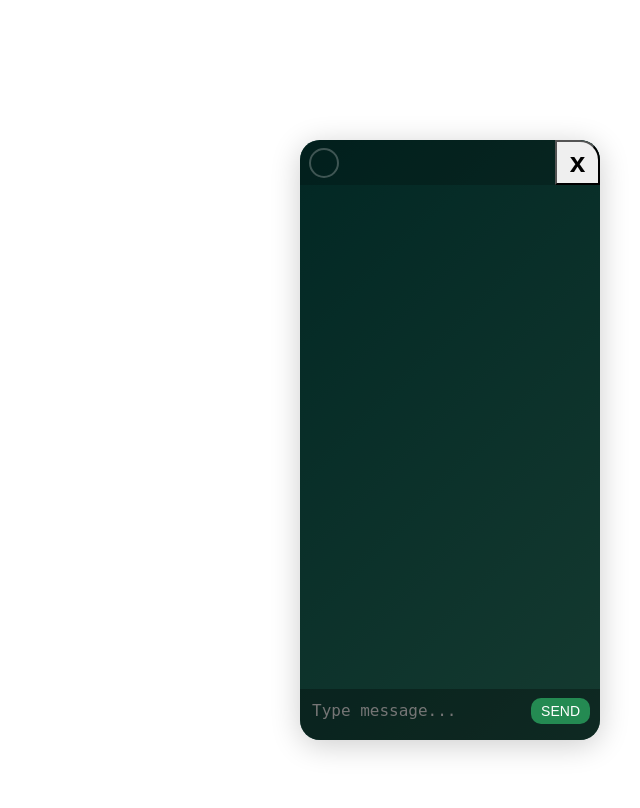
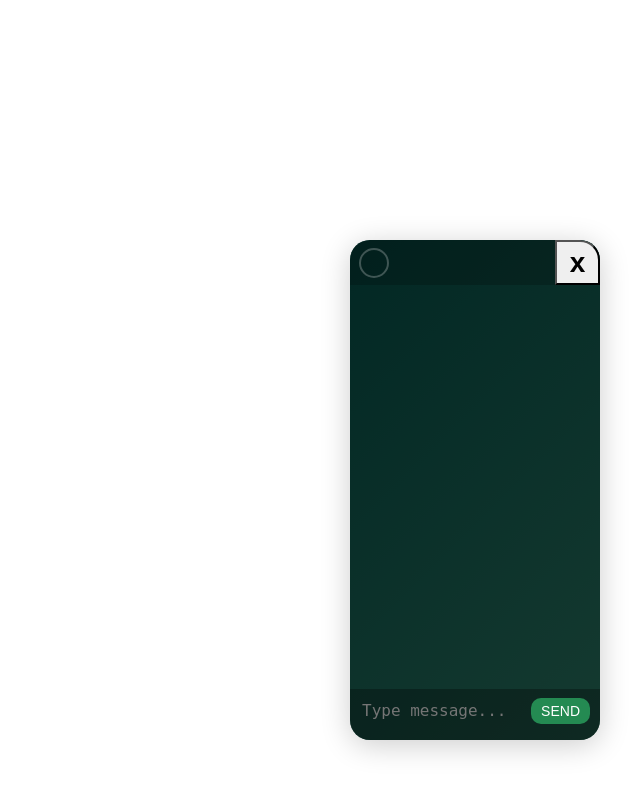
Before and after one commit to Gabbar-v7/Sylvan, a Flask app: page / in a window 1280 px wide. Shown: the whole page, without its empty margins (640-1280 px from the left). Run offline with Flask 3, Linux system fonts and the light colour scheme; some libraries are stand-ins or nearby versions.

Commit message:
Chat completed

```diff
--- a/static/scripts/chat.js
+++ b/static/scripts/chat.js
@@ -6,58 +6,58 @@ const send = route+'/chat/put/';
 const months = ["January", "February", "March", "April", "May", "June", "July", "August", "September", "October", "November", "December"];
 
 const user_id = localStorage.getItem("user_id");
-var chat_id = 1;
-var receiverName = 'Gabber';
+var chat_id = 0;
+var receiverName = 'Gabbar';
 var receiverAvatar = '/static/images/Icon.jpeg';
+let previousMessages;
 var loaded = false;
-let previousMessages;
 
 
 var $messages = $('.messages-content'),
     d, m, i = 0;
 
+
+function openChat(chat_id_, receiverName_, receiverAvatar_){
+ chat_id = chat_id_; receiverName = receiverName_; receiverAvatar = receiverAvatar_;
+ document.getElementById('mCSB_1_container').innerHTML = '';
+ d = 0;
+ loadPrevious();
+ initiate();
+ document.getElementById('chat').style.height='';
+document.getElementById('chat-background').style.height='';
+loaded = true;
+}
+
 $(window).on('load', async function() {
   $messages.mCustomScrollbar();
   console.log('Website loaded');
-  setReceiver();
-  await loadPrevious();
-  initiate();
-  loaded = true;
+  document.getElementById('chat').style.height=0;
+  document.getElementById('chat-background').style.height=0;
 });
 
-function setReceiver(){
+function initiate(){
   document.getElementById('receiverName').innerHTML =  receiverName;
   document.getElementById('avatar-icon').src = receiverAvatar;
-}
+  setTimeout( function() {
+  previousMessages.forEach(loadMessages);
+  }, 100);
 
-function initiate(){
-  if(previousMessages){setTimeout( function() {
-  previousMessages.forEach(loadMessages);
-  }, 100);}
-}
-
-function loadMessages(value, index, array){
-  if(value['user_id'] == user_id && value['user_id']!=null) senderMessage(msg=value['message'], date=value['date']);
-  else receiverMessage(msg = value['message'], date=value['date']);
-}
-
-function updateScrollbar() {
-  $messages.mCustomScrollbar("update").mCustomScrollbar('scrollTo', 'bottom', {
-    scrollInertia: 10,
-    timeout: 0
-  });
+  function loadMessages(value, index, array){
+    if(value['user_id'] == user_id && value['user_id']) senderMessage(msg=value['message'], date=value['date']);
+    else receiverMessage(msg = value['message'], date=value['date']);
+  }
 }
 
 function setDate(date){
   date = new Date( date? date : new Date());
-  if (date.getDate() != d && date.getMonth() != m) {
+  if (date.getDate() != d || date.getMonth() != m) {
     d = date.getDate(); m = date.getMonth();
     $('<div class="timestamp">' + months[date.getMonth()] + ' ' + date.getDate() + '</div>').appendTo($('#mCSB_1_container'));
   }
 }
 
 async function  senderMessage(msg = $('.message-input').val(), date='') {
-  if ($.trim(msg) == '' || !loaded) {
+  if ($.trim(msg) == '') {
     return false;
   }
 
@@ -68,7 +68,7 @@ async function  senderMessage(msg = $('.message-input').val(), date='') {
     },
     body: JSON.stringify(msg)
   };
-  fetch(send+user_id, options)
+  if(loaded){fetch(send+user_id, options)
   .then(async response => {
     if (response.ok) {
       console.log('Message sent successfully');
@@ -80,67 +80,14 @@ async function  senderMessage(msg = $('.message-input').val(), date='') {
   .catch(error => {
     console.error('Error sending message:', error);
     return false;
-  });
+  });}
   setDate(date);
   $('<div class="message message-personal">' + msg + '</div>').appendTo($('.mCSB_container')).addClass('new');
   $('.message-input').val(null);
   updateScrollbar();
 }
 
-$('.chat').click(function() {
- document.getElementById('focus').focus();
-});
-
-$('.chat-close').click(
-  close
-)
-
-function close(){
-  var chat = document.getElementById('chat');
-  chat.style.height = 0;
-  chat.style.transform = 'translateY(70px)';
-
-  var chat_background = document.getElementById('chat-background');
-  chat_background.style.height = 0;
-  chat_background.style.transform = 'translateY(70px)';
-}
-
-$('.message-submit').click(function() {
-  senderMessage();
-});
-
-$(window).on('keydown', function(e) {
-  if (e.which == 13) {
-    senderMessage();
-    return false;
-  }
-});
-
-async function loadPrevious(){
-  var options = {
-    method:'GET',
-    headers: {
-      "Content-Type": "application/json",
-    },
-  };
-  fetch(load+chat_id, options)
-  .then(async response => {
-    if (response.ok) {
-      previousMessages =await response.json();
-      console.log(previousMessages);
-      console.log('Previous messages loaded');
-    } else {
-      console.log(`Error loading previous messages: ${response.status}`);
-      return false;
-    }
-  })
-  .catch(error => {
-    console.error('Error loading previous messages:', error);
-    return false;
-  });
-}
-
- function receiverMessage(msg, date='') {
+function receiverMessage(msg, date='') {
   var image_url = document.getElementById('avatar-icon').src;
    $('<div class="message loading new"><figure class="avatar"><img src='+image_url+' /></figure><span></span></div>').appendTo($('.mCSB_container'));
   updateScrollbar();
@@ -156,3 +103,54 @@ async function loadPrevious(){
     updateScrollbar();
   }, 1000);
 }
+
+async function loadPrevious(){
+  var options = {
+    method:'GET',
+    headers: {
+      "Content-Type": "application/json",
+    },
+  };
+  fetch(load+chat_id, options)
+  .then(async response => {
+    if (response.ok) {
+      previousMessages = await response.json() ;
+      console.log('Previous messages loaded');
+    } else {
+      console.log(`Error loading previous messages: ${response.status}`);
+      return false;
+    }
+  })
+  .catch(error => {
+    console.error('Error loading previous messages:', error);
+    return false;
+  });
+}
+
+function updateScrollbar() {
+  $messages.mCustomScrollbar("update").mCustomScrollbar('scrollTo', 'bottom', {
+    scrollInertia: 10,
+    timeout: 0
+  });
+}
+
+$('.chat').click(function() {
+  document.getElementById('focus').focus();
+ });
+
+ $('.chat-close').click(
+   function(){ loaded=false;
+     document.getElementById('chat').style.height=0;
+     document.getElementById('chat-background').style.height=0;}
+ );
+
+ $('.message-submit').click(function() {
+   if(loaded){senderMessage();}
+ });
+
+ $(window).on('keydown', function(e) {
+   if (e.which == 13) {
+     if(loaded){senderMessage();}
+     return false;
+   }
+ });
--- a/static/styles/chat.css
+++ b/static/styles/chat.css
@@ -12,19 +12,19 @@ html, body {
     bottom: 60px;
     right: 40px;
     display: inline-block;
-    height: 600px;
+    width: 250px;
+    height: 500px;
     background: linear-gradient(135deg, #044f48, #2a7561);
     border-radius: 20px;
     background-size: cover;
     font-family: 'Open Sans', sans-serif;
     font-size: 12px;
     line-height: 1.3;
-    transform: translateY(0);
     transition: .5s ease;
 }
 .chat {
-    width: 300px;
-    height:600px;
+    width: 250px;
+    height:500px;
     z-index: 2;
     overflow: hidden;
     box-shadow: 0 5px 30px rgba(0, 0, 0, .2);
@@ -33,7 +33,6 @@ html, body {
     display: flex;
     justify-content: space-between;
     flex-direction: column;
-    transform: translateY(0);
     transition: .5s ease;
 }
 /*-------------------- Chat Title --------------------*/
```
